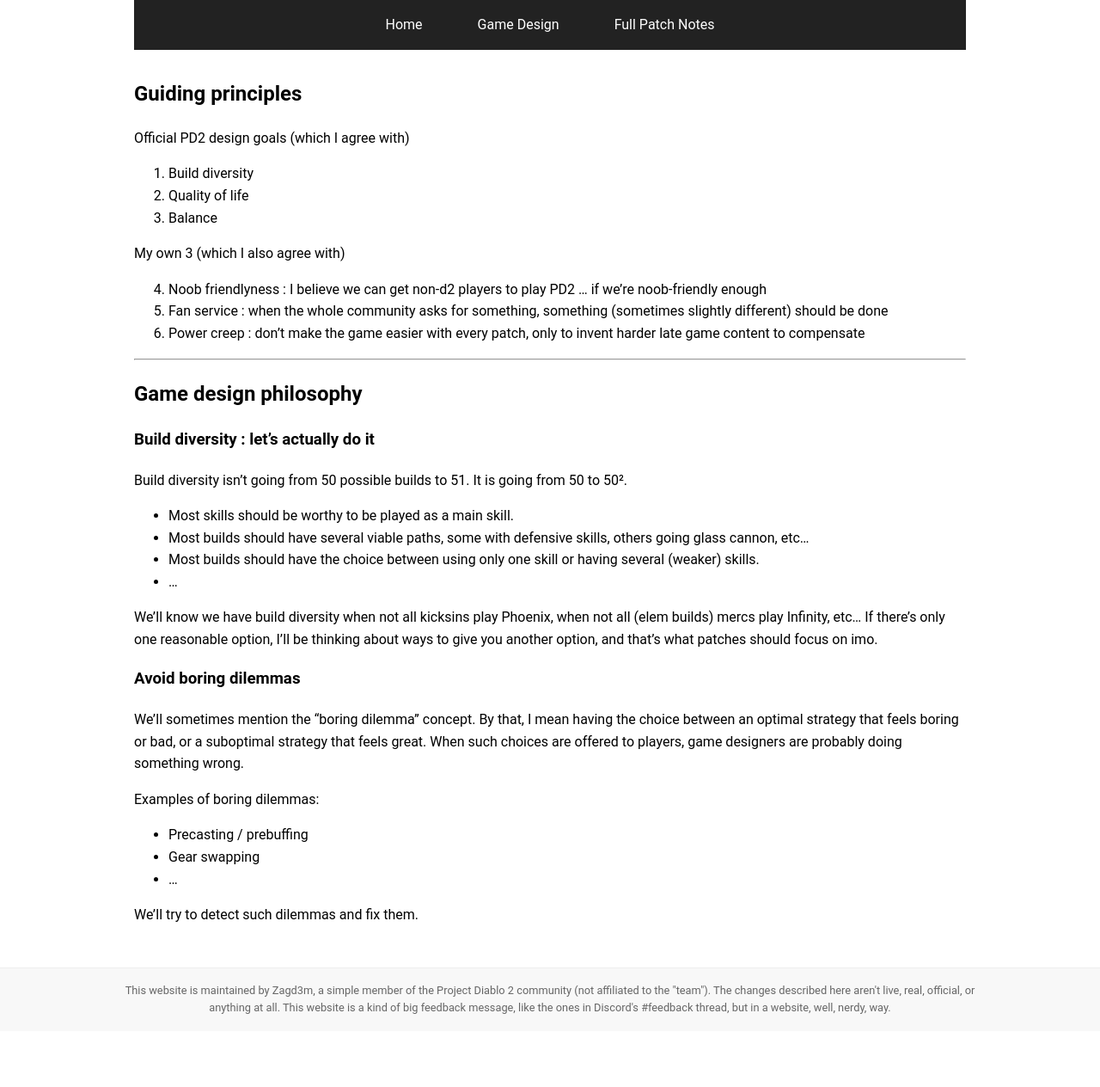
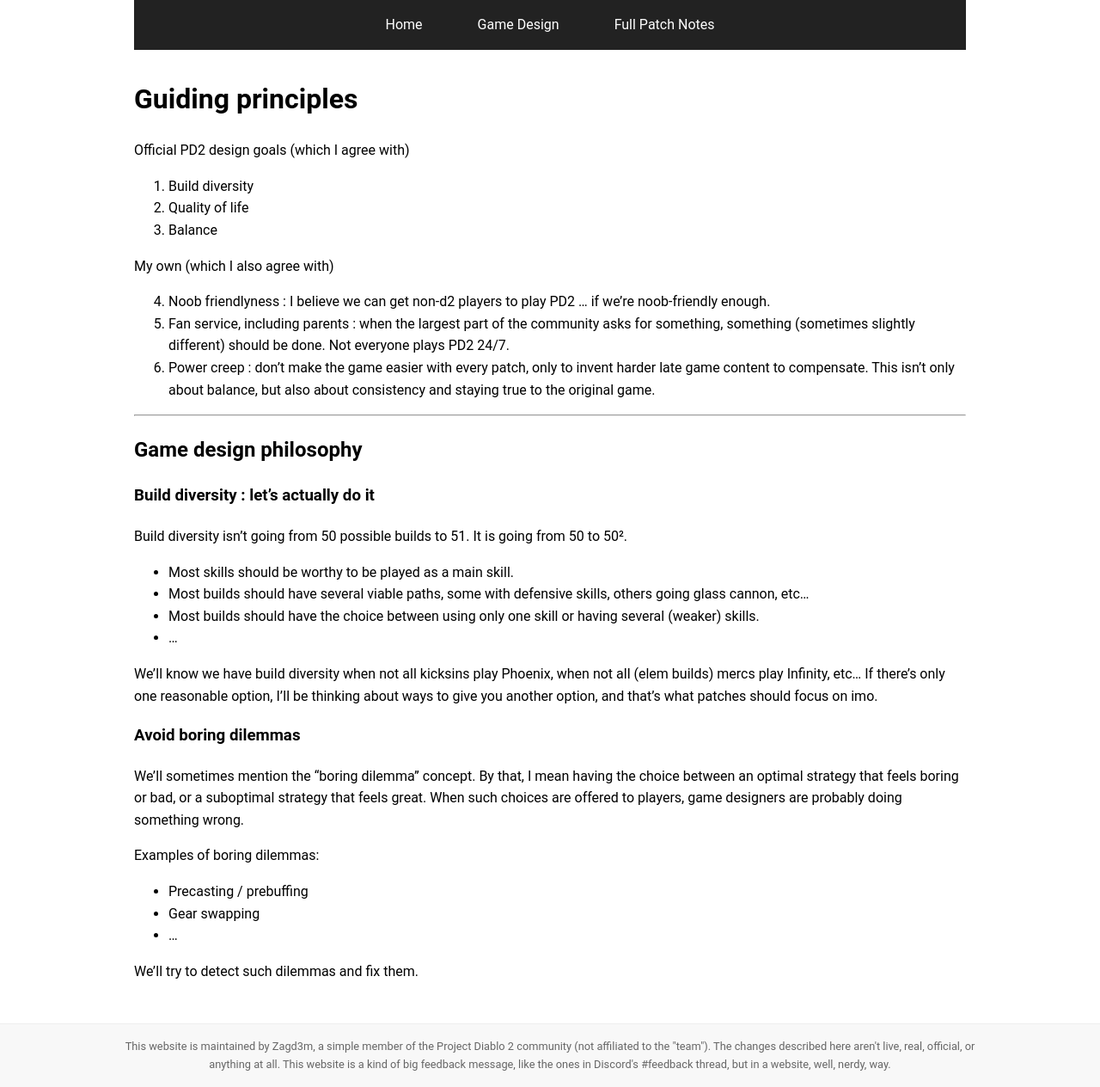
Before and after one commit to zagd3m/patchnotes, a Jekyll site: the page built from docs/gamedesign/index.md, in a window 1280 px wide. Shown: the whole page at 86% size. Built offline with Jekyll 4.4.1, drawn with Linux system fonts in a browser that asks for light colours; before the commit the page ends 1199 px from its top, so only the background shows below that.

Commit message:
Including parents.

```diff
--- a/docs/gamedesign/index.md
+++ b/docs/gamedesign/index.md
@@ -8,7 +8,7 @@
 
 <!-- --- -->
 
-## Guiding principles {#guiding-principles}
+# Guiding principles {#guiding-principles}
 
 Official PD2 design goals (which I agree with)
 
@@ -16,12 +16,12 @@
 2. Quality of life
 3. Balance
 
-My own 3 (which I also agree with)
+My own (which I also agree with)
 
 {:start="4"}
-4. Noob friendlyness : I believe we can get non-d2 players to play PD2 ... if we're noob-friendly enough
-5. Fan service : when the whole community asks for something, something (sometimes slightly different) should be done
-6. Power creep : don't make the game easier with every patch, only to invent harder late game content to compensate
+4. Noob friendlyness : I believe we can get non-d2 players to play PD2 ... if we're noob-friendly enough.
+5. Fan service, including parents : when the largest part of the community asks for something, something (sometimes slightly different) should be done. Not everyone plays PD2 24/7.
+6. Power creep : don't make the game easier with every patch, only to invent harder late game content to compensate. This isn't only about balance, but also about consistency and staying true to the original game.
 
 ---
 
```
